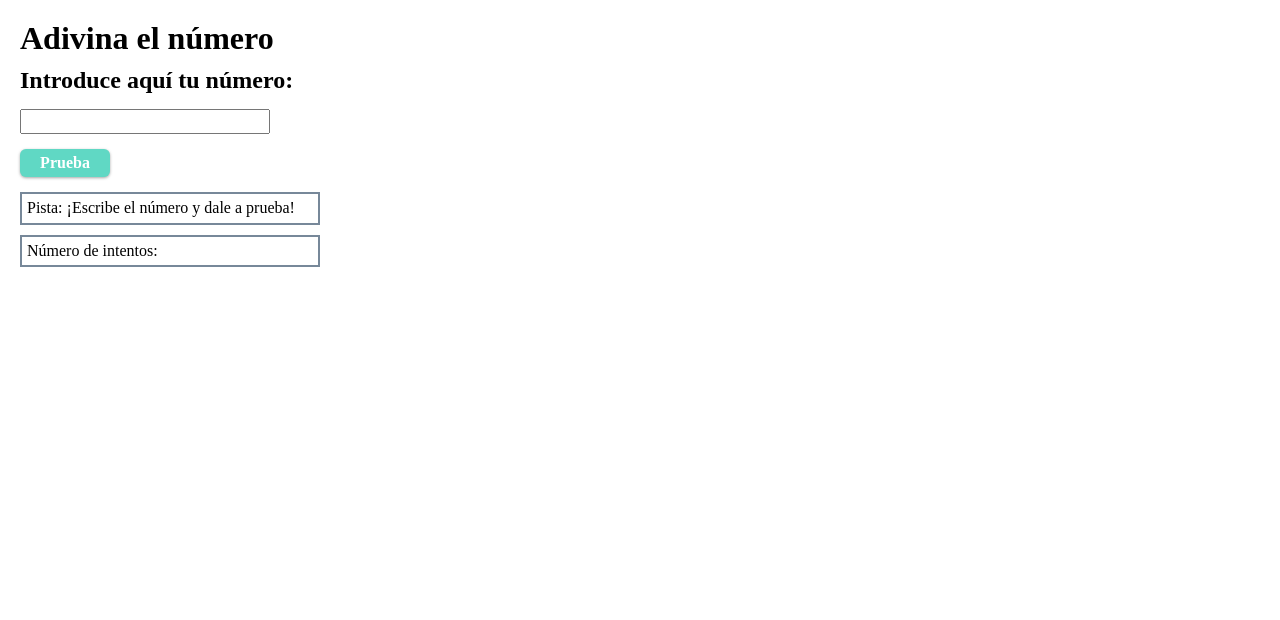
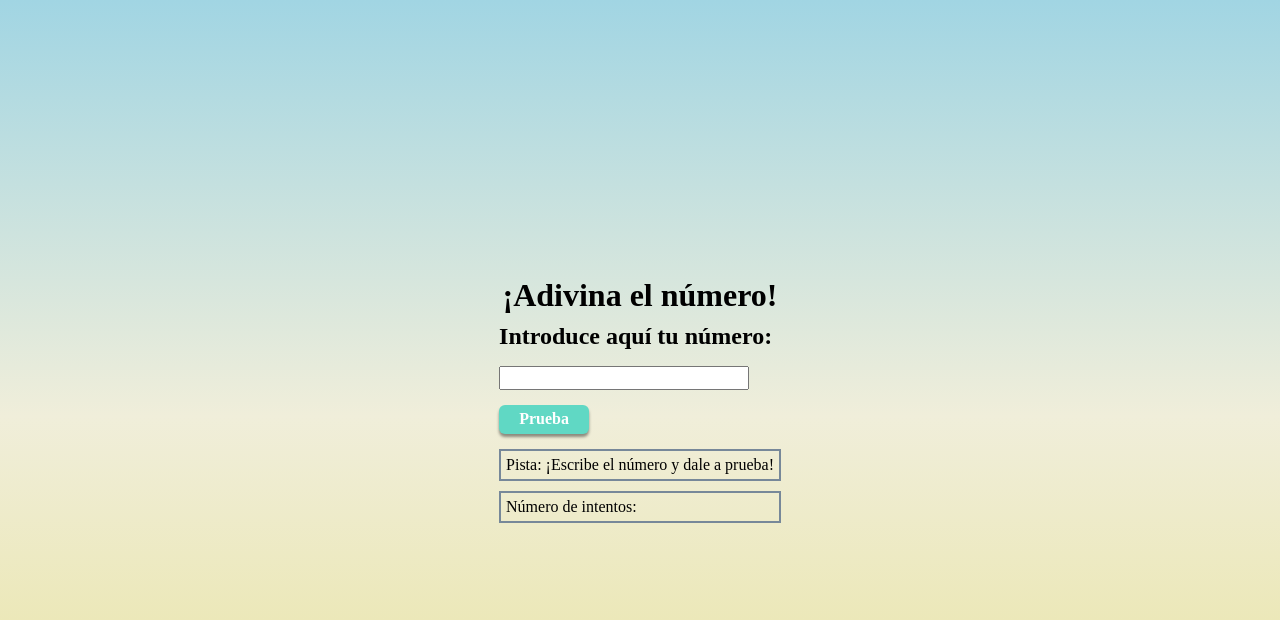
Before and after one commit to angelabenavente/evaluacion-intermedia-modulo-2-angelabenavente, a plain HTML site: page index.html in a window 1280 px wide. Drawn offline with Linux system fonts and the light colour scheme.

Commit message:
add color background and positions

```diff
--- a/index.html
+++ b/index.html
@@ -9,7 +9,7 @@
   </head>
   <body class="wrapper">
     <header>
-      <h1 class="gameTitle"><span class="capitalize">adivina</span> el número</h1>
+      <h1 class="gameTitle"><span class="capitalize">¡adivina</span> el número!</h1>
     </header>
 
 
--- a/styles/style.css
+++ b/styles/style.css
@@ -1,9 +1,14 @@
 .wrapper {
-  padding: 20px;
+  height: 100vh;
+  padding: 20px 15px 20px;
   display: flex;
   flex-direction: column;
   justify-content: center;
-  justify-items: center;
+  align-items: center;
+  background: -webkit-linear-gradient(top, rgba(161,213,227,1) 0%, rgba(240,238,218,1) 52%, rgba(235,231,179,1) 82%, rgba(235,231,179,1) 100%);
+  background: -o-linear-gradient(top, rgba(161,213,227,1) 0%, rgba(240,238,218,1) 52%, rgba(235,231,179,1) 82%, rgba(235,231,179,1) 100%);
+  background: -ms-linear-gradient(top, rgba(161,213,227,1) 0%, rgba(240,238,218,1) 52%, rgba(235,231,179,1) 82%, rgba(235,231,179,1) 100%);
+  background: linear-gradient(to bottom, rgba(161,213,227,1) 0%, rgba(240,238,218,1) 52%, rgba(235,231,179,1) 82%, rgba(235,231,179,1) 100%);
 }
 
 .main {
@@ -34,7 +39,7 @@
   border-radius: 6px;
   text-transform: capitalize;
   cursor: pointer;
-  box-shadow: 0 1px 3px 0 rgba(0, 0, 0, 0.35);
+  box-shadow: 0 3px 3px 0 rgba(0, 0, 0, 0.42);
 }
 
 .clueDiv {
```
